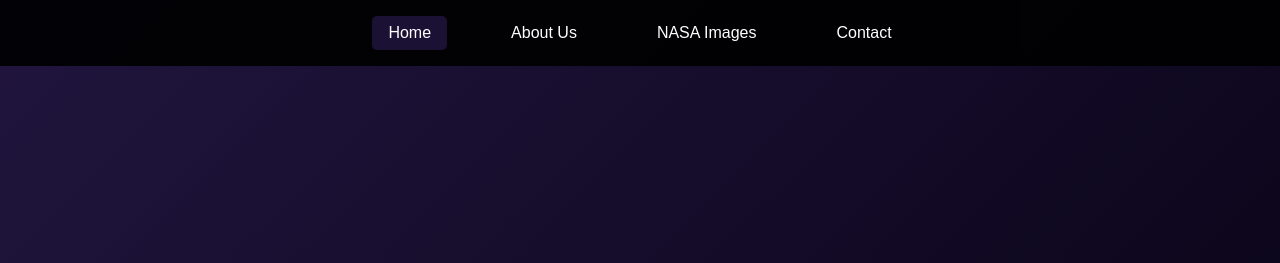
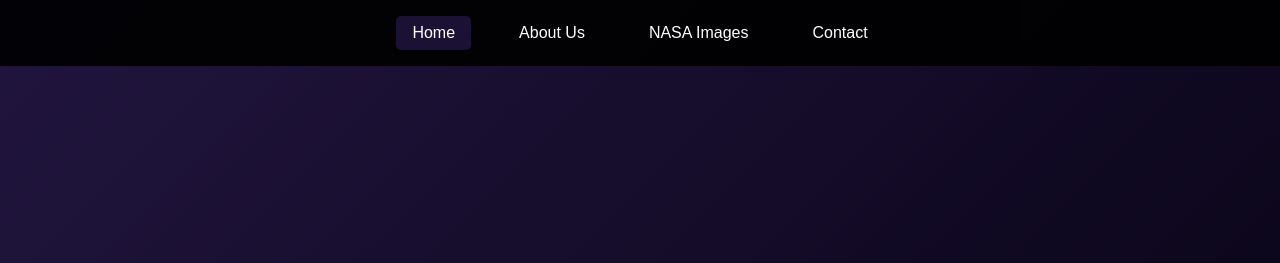
Before and after one commit to kendalpasa/femeleaufey, a plain HTML site: page index.html in a window 1280 px wide. Shown: the top 263 px of the page. Drawn offline with Linux system fonts and the light colour scheme; a script that the page names is missing.

Commit message:
Update styles.css

```diff
--- a/styles.css
+++ b/styles.css
@@ -24,7 +24,7 @@ body {
     margin: 0 auto;
     display: flex;
     justify-content: center;
-    gap: 3rem;
+    gap: 2rem;
 }
 
 .nav-container a {
```
